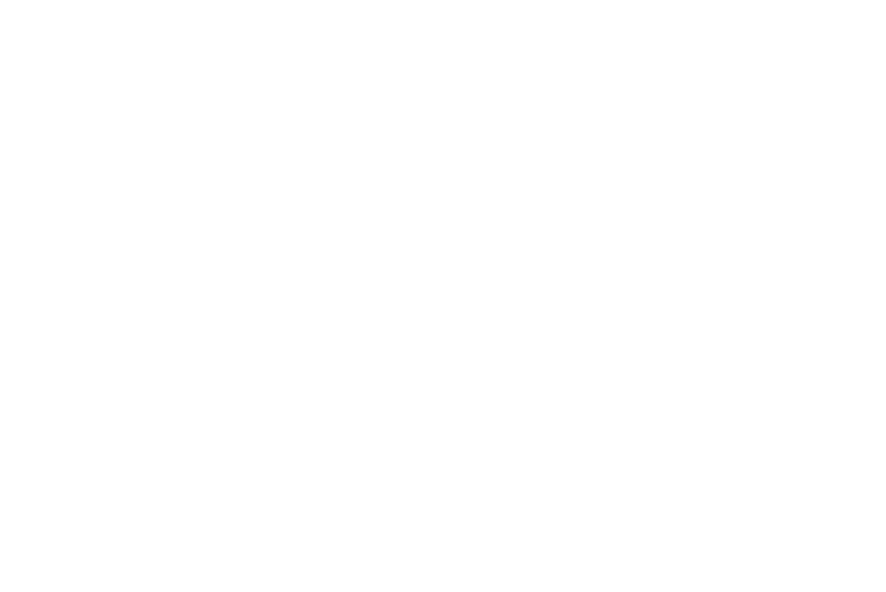
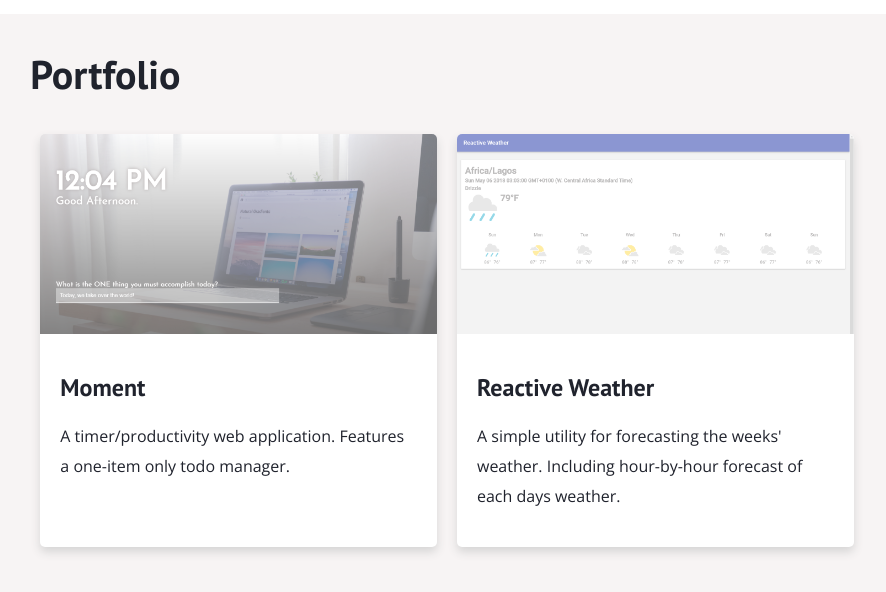
Before and after one commit to CEOehis/celestineekohordan, a React (Create React App) app: page / in a window 1280 px wide. Shown: the part 1586-2178 px from the top of the page, without its empty margins (193-1079 px from the left). Before the commit the page ends 1600 px from the top, so only its background shows below. Built offline with nearby package versions, Linux system fonts and the light colour scheme.

Commit message:
add portfolio section

```diff
--- a/src/App.js
+++ b/src/App.js
@@ -3,6 +3,7 @@
 import Navbar from './components/Navbar';
 import Jumbotron from './components/Jumbotron';
 import About from './components/About';
+import Portfolio from './components/Portfolio';
 
 class App extends Component {
   render() {
@@ -11,6 +12,7 @@
         <Navbar />
         <Jumbotron />
         <About />
+        <Portfolio />
       </div>
     );
   }
--- /dev/null
+++ b/src/components/Portfolio.css
@@ -0,0 +1,60 @@
+.bg-grey {
+  background: #F7F4F4;
+}
+
+.portfolio {
+  grid-column: span 8 / 11;
+  min-height: calc(100vh - 40px);
+}
+
+.portfolio-heading {
+  font-size: 40px;
+  grid-column: span 8;
+}
+
+.portfolio-section {
+  display: grid;
+  grid-column-gap: 20px;
+  padding: 10px;
+  grid-template-columns: repeat(8, minmax(0, 1fr));
+}
+
+
+.portfolio-item {
+  grid-column: span 4;
+}
+
+.project {
+  padding: 20px;
+}
+
+.project p {
+  line-height: 30px;
+}
+.card {
+  background: white;
+  height: 100%;
+  box-shadow: 0 5px 10px #d6d5d5;
+  border-radius: 5px;
+  transition: all 600ms;
+}
+
+.card:hover {
+  box-shadow: 0 5px 10px #8d8a8a;
+}
+
+.card:hover .card-img {
+  opacity: 1;
+}
+
+.card-img {
+  height: 200px;
+  background: rgb(156, 154, 154);
+  border-top-left-radius: 5px;
+  border-top-right-radius: 5px;
+  background-size: cover;
+  background-repeat: no-repeat;
+  background-position: top;
+  opacity: 0.6;
+  transition: all 600ms;
+}
--- /dev/null
+++ b/src/components/Portfolio.js
@@ -0,0 +1,36 @@
+import React from 'react';
+import './Portfolio.css';
+import moment from '../moment.png';
+import reactiveWeather from '../reactive-weather.png';
+
+function Portfolio() {
+  return (
+    <section className="layout-grid bg-grey">
+      <div className="portfolio">
+        <h1 className="portfolio-heading">Portfolio</h1>
+        <div className="portfolio-section">
+          <div className="portfolio-item">
+            <div className="card">
+              <div className="card-img" style={{ backgroundImage: `url(${moment})` }}></div>
+              <div className="project">
+                <h2>Moment</h2>
+                <p>A timer/productivity web application. Features a one-item only todo manager.</p>
+              </div>
+            </div>
+          </div>
+          <div className="portfolio-item">
+            <div className="card">
+              <div className="card-img" style={{backgroundImage: `url(${reactiveWeather})`}}></div>
+              <div className="project">
+                <h2>Reactive Weather</h2>
+                <p>A simple utility for forecasting the weeks' weather. Including hour-by-hour forecast of each days weather.</p>
+              </div>
+            </div>
+          </div>
+        </div>
+      </div>
+    </section>
+  )
+}
+
+export default Portfolio;
```
Also changed, not shown: src/moment.png (added), src/reactive-weather.png (added).
